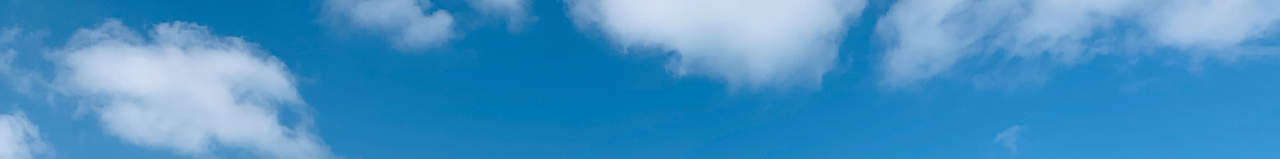
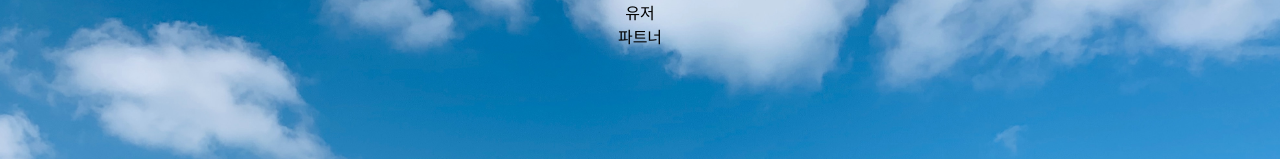
Before and after one commit to TourTeamT/YouNaUri, a React (Create React App) app: page /user-select/partner in a window 1280 px wide. Before the commit this address had no page. Shown: the top 159 px of the page. Built offline with nearby package versions, Linux system fonts and the light colour scheme.

Commit message:
chore: outlet 구조 설계

```diff
--- a/src/App.tsx
+++ b/src/App.tsx
@@ -1,6 +1,10 @@
 import React from 'react';
 import { BrowserRouter as Router, Routes, Route } from 'react-router-dom';
 import MainPage from 'pages/MainPage';
+import UserSelect from 'pages/user-select';
+import Place from 'pages/user-select/place';
+import Plan from 'pages/user-select/plan';
+import Partner from 'pages/user-select/partner';
 import Login from 'pages/Auth/Login';
 import './App.css';
 
@@ -11,6 +15,11 @@ function App() {
         <Routes>
           <Route path="/login" element={<Login />} />
           <Route path="/" element={<MainPage />} />
+          <Route path='/user-select' element={<UserSelect />}>
+            <Route path='partner' element={<Partner />} />
+            <Route path='place' element={<Place />} />
+            <Route path='plan' element={<Plan />} />
+          </Route>
         </Routes>
       </div>
     </Router>
--- /dev/null
+++ b/src/pages/user-select/index.tsx
@@ -0,0 +1,11 @@
+import React from "react";
+import { Outlet } from "react-router-dom";
+
+export default function UserSelect() {
+  return (
+    <div>
+      <div>유저</div>
+      <Outlet />
+    </div>
+  )
+}
--- /dev/null
+++ b/src/pages/user-select/partner/index.tsx
@@ -0,0 +1,7 @@
+import React from "react";
+
+export default function Partner() {
+  return (
+    <div>파트너</div>
+  )
+}
--- /dev/null
+++ b/src/pages/user-select/place/index.tsx
@@ -0,0 +1,7 @@
+import React from "react";
+
+export default function Place() {
+  return (
+    <div>장소</div>
+  )
+}
--- /dev/null
+++ b/src/pages/user-select/plan/index.tsx
@@ -0,0 +1,7 @@
+import React from "react";
+
+export default function Plan() {
+  return (
+    <div>계획</div>
+  )
+}
```
Also changed, not shown: src/pages/user-select/partner/partner.module.scss (added), src/pages/user-select/place/place.module.scss (added), src/pages/user-select/plan/plan.module.scss (added), src/pages/user-select/user-select.module.scss (added).
